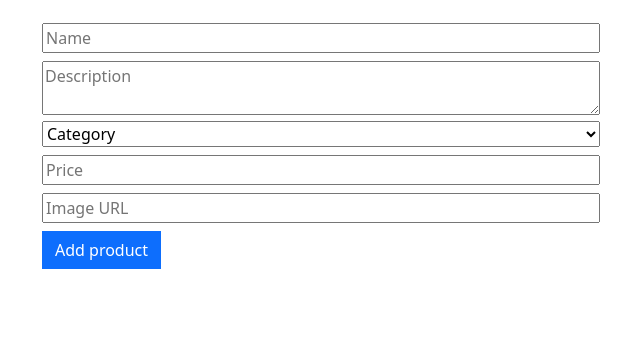
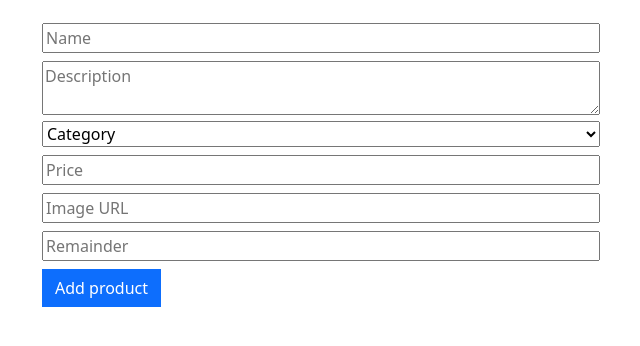
Before and after one commit to DashaKramm/my_market, a Django app: page /products/add/ in a window 1280 px wide. Shown: the part 103-449 px from the top of the page, without its empty margins (40-680 px from the left). Run offline with Django 5.2, Linux system fonts and the light colour scheme; data comes from the database, SQL or seed files in the repository; both versions use the stored data as it was after the commit.

Commit message:
добавила для продукта поле остаток + зарегистрировала модель в админке + обновила фикстуры + создала миграции

```diff
--- a/source/webapp/admin.py
+++ b/source/webapp/admin.py
@@ -16,11 +16,11 @@ admin.site.register(Category, CategoryAdmin)
 
 
 class ProductAdmin(admin.ModelAdmin):
-    list_display = ['id', 'name', 'description', 'category', 'added_to', 'price']
+    list_display = ['id', 'name', 'description', 'category', 'added_to', 'price', 'remainder']
     list_display_links = ['id', 'name']
     list_filter = ['category']
     search_fields = ['name', 'description', 'category', 'price']
-    fields = ['name', 'description', 'category', 'added_to', 'price', 'image']
+    fields = ['name', 'description', 'category', 'added_to', 'price', 'image', 'remainder']
     readonly_fields = ['added_to']
 
 
--- a/source/webapp/models.py
+++ b/source/webapp/models.py
@@ -23,6 +23,7 @@ class Product(models.Model):
     added_to = models.DateTimeField(auto_now_add=True, verbose_name="Дата и время добавления")
     price = models.DecimalField(max_digits=7, decimal_places=2, null=False, blank=False, verbose_name="Стоимость")
     image = models.URLField(null=False, blank=False, verbose_name="Изображение")
+    remainder = models.PositiveIntegerField(null=False, blank=False, verbose_name="Остаток")
 
     def __str__(self):
         return f"{self.pk}) {self.name} - {self.price}"
--- a/source/webapp/templates/product_add_view.html
+++ b/source/webapp/templates/product_add_view.html
@@ -5,7 +5,8 @@
         {% csrf_token %}
         <br/>
         <input type="text" name="name" maxlength="50" placeholder="Name" aria-label="Name" class="w-50 mb-2"/><br/>
-        <textarea name="description" maxlength="120"  placeholder="Description" aria-label="Description" class="w-50"></textarea><br/>
+        <textarea name="description" maxlength="120" placeholder="Description" aria-label="Description"
+                  class="w-50"></textarea><br/>
         <select name="category_id" id="category_id" class="w-50 mb-2" aria-label="Category">
             <option selected disabled hidden>Category</option>
             {% for category in categories %}
@@ -13,8 +14,8 @@
             {% endfor %}
         </select><br>
         <input type="text" name="price" placeholder="Price" aria-label="Price" class="w-50 mb-2"/><br/>
-        <input type="text" name="image" placeholder="Image URL" aria-label="Image URL"
-               class="w-50 mb-2"/><br/>
+        <input type="text" name="image" placeholder="Image URL" aria-label="Image URL" class="w-50 mb-2"/><br/>
+        <input type="text" name="remainder" placeholder="Remainder" aria-label="Remainder" class="w-50 mb-2"/><br/>
         <input class="btn btn-primary rounded-0" type="submit" value="Add product"/>
     </form>
 {% endblock %}
--- a/source/webapp/templates/product_edit_view.html
+++ b/source/webapp/templates/product_edit_view.html
@@ -28,6 +28,9 @@
                class="w-50 mb-2"/><br/>
         <input type="text" name="image" value="{{ product.image }}" placeholder="Image URL" aria-label="Image URL"
                class="w-50 mb-2"/><br/>
+        <input type="text" name="remainder" value="{{ product.remainder }}" placeholder="Remainder"
+               aria-label="Remainder"
+               class="w-50 mb-2"/><br/>
         <input class="btn btn-primary rounded-0" type="submit" value="Edit product"/>
     </form>
 {% endblock %}
--- a/source/webapp/templates/product_view.html
+++ b/source/webapp/templates/product_view.html
@@ -8,6 +8,7 @@
                 <h4 class="card-title">{{ product.name }}</h4>
                 <p class="card-title text-success"><i>{{ product.category.name }}</i></p>
                 <h6 class="card-subtitle mb-2"><b>Price: {{ product.price }}c</b></h6>
+                <h6 class="card-subtitle mb-2"><b>Remainder: {{ product.remainder }} pcs</b></h6>
                 <div style="flex-grow: 1;">
                     {% if product.description %}
                         <p class="card-text" style="white-space: pre-wrap"><b><i>{{ product.description }}</i></b></p>
@@ -17,8 +18,7 @@
                 <div>
                     <a href="{% url 'product_edit_view' product.pk %}"
                        class="btn btn-info btn-sm rounded-0 me-2 text-white">Edit</a>
-                    <a href="{% url 'delete_product' product.pk %}"
-                       class="btn btn-danger btn-sm rounded-0">Delete</a>
+                    <a href="{% url 'delete_product' product.pk %}" class="btn btn-danger btn-sm rounded-0">Delete</a>
                 </div>
             </div>
         </div>
--- a/source/webapp/templates/products_view.html
+++ b/source/webapp/templates/products_view.html
@@ -12,6 +12,7 @@
                                 <h5 class="card-title mb-2">{{ product.name }}</h5>
                                 <p class="card-subtitle mb-2 text-success"><i>{{ product.category.name }}</i></p>
                                 <p class="card-text"><b>Price: {{ product.price }}c</b></p>
+                                <p class="card-text"><b>Remainder: {{ product.remainder }} pcs</b></p>
                                 <div class="mt-auto">
                                     <a href="{% url 'product_view' product.pk %}" class="card-link text-info">see more
                                         >>></a>
--- a/source/webapp/views.py
+++ b/source/webapp/views.py
@@ -40,6 +40,7 @@
             category_id=request.POST.get("category_id"),
             price=request.POST.get("price"),
             image=request.POST.get("image"),
+            remainder=request.POST.get("remainder"),
         )
         return redirect('product_view', pk=product.pk)
 
@@ -85,5 +86,6 @@
         product.category_id = request.POST.get("category_id")
         product.price = request.POST.get("price")
         product.image = request.POST.get("image")
+        product.remainder = request.POST.get("remainder")
         product.save()
         return redirect('product_view', pk=product.pk)
```
Also changed, not shown: source/fixtures/dump.json (+15 -8 lines), source/webapp/migrations/0004_product_remainder.py (added), source/webapp/migrations/0005_alter_product_remainder.py (added).
